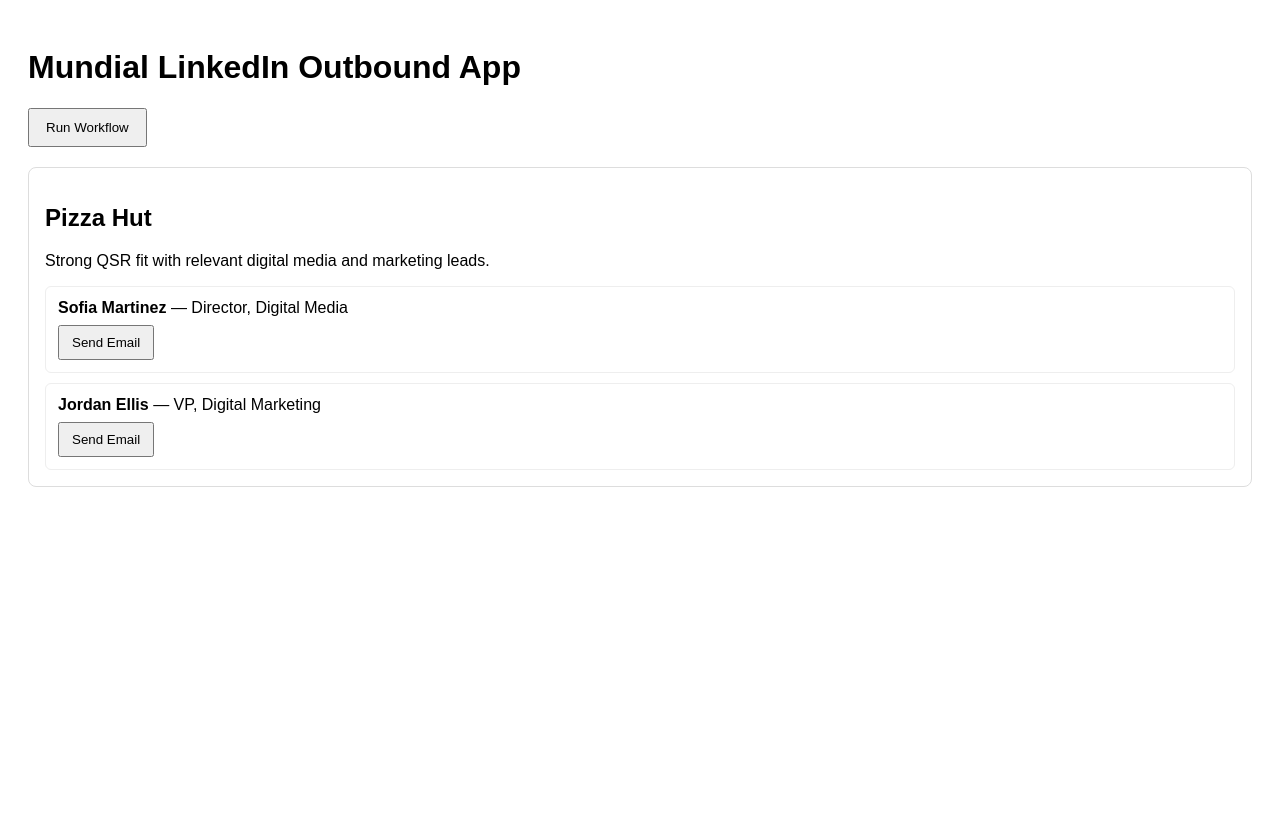
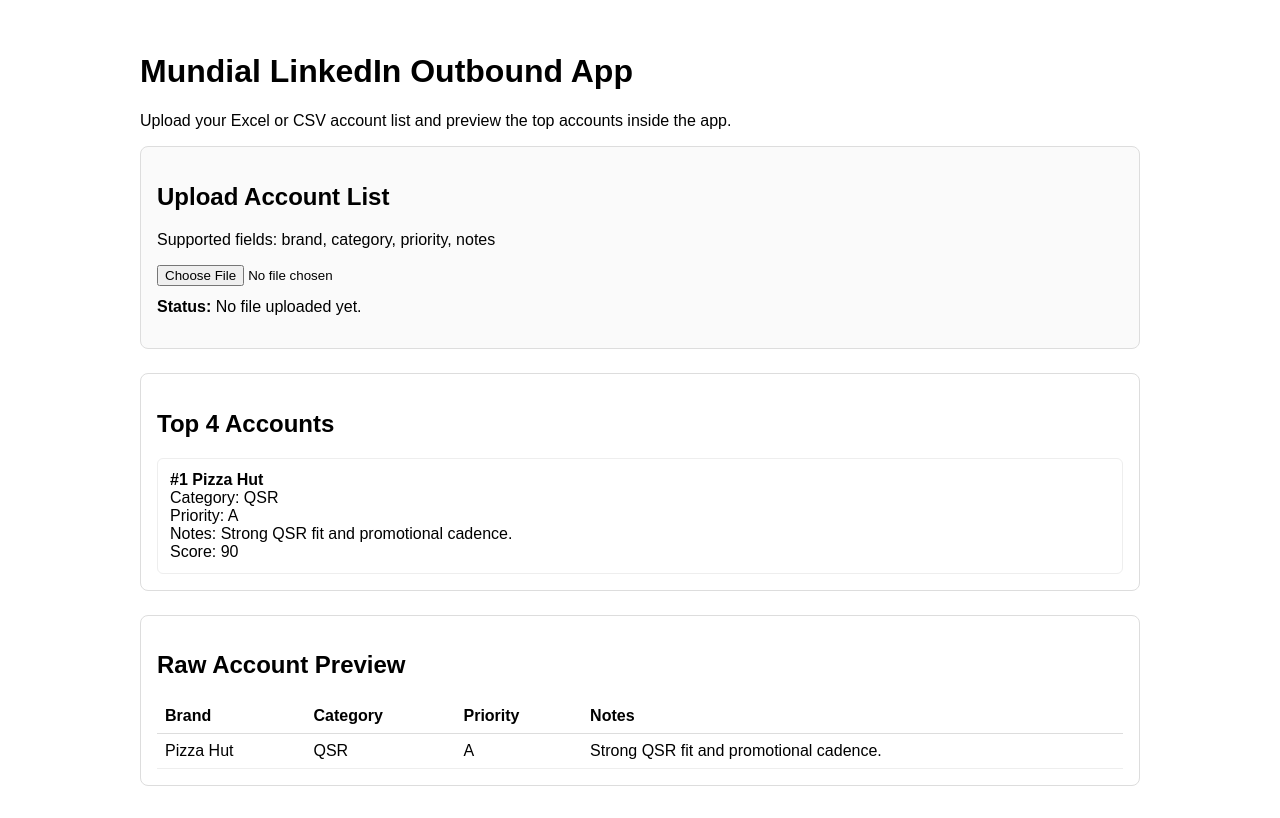
Before and after one commit to jklahre-hue/mundial-linkedin-outbound-clean-final2, a Next.js app: page / in a window 1280 px wide. Built offline with nearby package versions, Linux system fonts and the light colour scheme.

Commit message:
add excel upload to app

```diff
--- a/app/page.js
+++ b/app/page.js
@@ -1,54 +1,132 @@
 "use client"
 
-import { useEffect, useState } from "react"
+import { useMemo, useState } from "react"
+import * as XLSX from "xlsx"
+
+function parseCsv(text) {
+  const lines = text
+    .split(/\r?\n/)
+    .map((line) => line.trim())
+    .filter(Boolean)
+
+  if (!lines.length) return []
+
+  const headers = lines[0].split(",").map((h) => h.trim().toLowerCase())
+
+  return lines.slice(1).map((line) => {
+    const values = line.split(",")
+    const row = {}
+    headers.forEach((header, i) => {
+      row[header] = (values[i] || "").trim()
+    })
+    return row
+  })
+}
+
+function normalizeAccountRow(row) {
+  return {
+    brand: String(row.brand || row["brand name"] || "").trim(),
+    category: String(row.category || "").trim(),
+    priority: String(row.priority || row["priority tier"] || "").trim(),
+    notes: String(row.notes || "").trim(),
+  }
+}
 
 export default function Home() {
-  const [report, setReport] = useState([])
+  const [accounts, setAccounts] = useState([
+    {
+      brand: "Pizza Hut",
+      category: "QSR",
+      priority: "A",
+      notes: "Strong QSR fit and promotional cadence.",
+    },
+  ])
+  const [uploadMessage, setUploadMessage] = useState("No file uploaded yet.")
 
-  async function load() {
-    const res = await fetch("/api/reports/latest")
-    const data = await res.json()
-    setReport(data.brands || [])
+  async function handleFileUpload(file) {
+    if (!file) return
+
+    try {
+      const lowerName = file.name.toLowerCase()
+
+      if (lowerName.endsWith(".csv")) {
+        const text = await file.text()
+        const parsed = parseCsv(text).map(normalizeAccountRow).filter((row) => row.brand)
+        setAccounts(parsed)
+        setUploadMessage(`Loaded ${parsed.length} account rows from CSV.`)
+        return
       }
 
-  async function run() {
-    await fetch("/api/workflows/run-weekly", { method: "POST" })
-    load()
+      if (lowerName.endsWith(".xlsx") || lowerName.endsWith(".xls")) {
+        const buffer = await file.arrayBuffer()
+        const workbook = XLSX.read(buffer, { type: "array" })
+        const sheetName = workbook.SheetNames[0]
+        const sheet = workbook.Sheets[sheetName]
+        const json = XLSX.utils.sheet_to_json(sheet, { defval: "" })
+        const parsed = json.map(normalizeAccountRow).filter((row) => row.brand)
+        setAccounts(parsed)
+        setUploadMessage(`Loaded ${parsed.length} account rows from Excel.`)
+        return
       }
 
-  function openGmail(email, subject, body) {
-    const url = `https://mail.google.com/mail/?view=cm&fs=1&to=${email}&su=${encodeURIComponent(subject)}&body=${encodeURIComponent(body)}`
-    window.open(url, "_blank")
+      setUploadMessage("Please upload a .csv, .xlsx, or .xls file.")
+    } catch (error) {
+      console.error(error)
+      setUploadMessage("There was a problem reading that file.")
+    }
   }
 
-  useEffect(() => {
-    load()
-  }, [])
+  const topAccounts = useMemo(() => {
+    const scored = [...accounts].map((account) => {
+      let score = 50
+      if ((account.priority || "").toUpperCase() === "A") score += 20
+      if (["QSR", "Retail", "CPG", "Automotive"].includes(account.category)) score += 10
+      if (account.notes) score += 10
+      return { ...account, score }
+    })
+
+    return scored.sort((a, b) => b.score - a.score).slice(0, 4)
+  }, [accounts])
 
   return (
-    <div style={{ padding: 20, fontFamily: "Arial, sans-serif" }}>
+    <div style={{ padding: 24, fontFamily: "Arial, sans-serif", maxWidth: 1000, margin: "0 auto" }}>
       <h1>Mundial LinkedIn Outbound App</h1>
+      <p>Upload your Excel or CSV account list and preview the top accounts inside the app.</p>
 
-      <button onClick={run} style={{ padding: "10px 16px", marginBottom: 20 }}>
-        Run Workflow
-      </button>
-
-      {report.map((brand) => (
       <div
-          key={brand.id}
         style={{
           border: "1px solid #ddd",
           borderRadius: 8,
           padding: 16,
-            marginBottom: 16,
+          marginBottom: 24,
+          background: "#fafafa",
         }}
       >
-          <h2>{brand.brand_name}</h2>
-          <p>{brand.why_now}</p>
+        <h2>Upload Account List</h2>
+        <p style={{ marginTop: 0 }}>Supported fields: brand, category, priority, notes</p>
+        <input
+          type="file"
+          accept=".csv,.xlsx,.xls"
+          onChange={(e) => handleFileUpload(e.target.files?.[0] || null)}
+        />
+        <p style={{ marginTop: 12 }}><strong>Status:</strong> {uploadMessage}</p>
+      </div>
 
-          {brand.contacts.map((contact, i) => (
       <div
-              key={i}
+        style={{
+          border: "1px solid #ddd",
+          borderRadius: 8,
+          padding: 16,
+          marginBottom: 24,
+        }}
+      >
+        <h2>Top 4 Accounts</h2>
+        {topAccounts.length === 0 ? (
+          <p>No accounts loaded yet.</p>
+        ) : (
+          topAccounts.map((account, i) => (
+            <div
+              key={`${account.brand}-${i}`}
               style={{
                 border: "1px solid #eee",
                 borderRadius: 6,
@@ -56,26 +134,47 @@
                 marginTop: 10,
               }}
             >
-              <strong>{contact.full_name}</strong> — {contact.title}
+              <strong>#{i + 1} {account.brand}</strong>
+              <div>Category: {account.category || "—"}</div>
+              <div>Priority: {account.priority || "—"}</div>
+              <div>Notes: {account.notes || "—"}</div>
+              <div>Score: {account.score}</div>
+            </div>
+          ))
+        )}
+      </div>
 
-              <div style={{ marginTop: 8 }}>
-                <button
-                  onClick={() =>
-                    openGmail(
-                      contact.email,
-                      contact.personalized_subject || "Quick idea",
-                      contact.personalized_email || ""
-                    )
-                  }
-                  style={{ padding: "8px 12px" }}
+      <div
+        style={{
+          border: "1px solid #ddd",
+          borderRadius: 8,
+          padding: 16,
+        }}
       >
-                  Send Email
-                </button>
+        <h2>Raw Account Preview</h2>
+        <div style={{ overflowX: "auto" }}>
+          <table style={{ width: "100%", borderCollapse: "collapse" }}>
+            <thead>
+              <tr>
+                <th style={{ textAlign: "left", borderBottom: "1px solid #ddd", padding: 8 }}>Brand</th>
+                <th style={{ textAlign: "left", borderBottom: "1px solid #ddd", padding: 8 }}>Category</th>
+                <th style={{ textAlign: "left", borderBottom: "1px solid #ddd", padding: 8 }}>Priority</th>
+                <th style={{ textAlign: "left", borderBottom: "1px solid #ddd", padding: 8 }}>Notes</th>
+              </tr>
+            </thead>
+            <tbody>
+              {accounts.map((account, i) => (
+                <tr key={`${account.brand}-${i}`}>
+                  <td style={{ borderBottom: "1px solid #eee", padding: 8 }}>{account.brand}</td>
+                  <td style={{ borderBottom: "1px solid #eee", padding: 8 }}>{account.category}</td>
+                  <td style={{ borderBottom: "1px solid #eee", padding: 8 }}>{account.priority}</td>
+                  <td style={{ borderBottom: "1px solid #eee", padding: 8 }}>{account.notes}</td>
+                </tr>
+              ))}
+            </tbody>
+          </table>
         </div>
       </div>
-          ))}
-        </div>
-      ))}
     </div>
   )
 }
```
Lines whose indentation alone changed are shown as unchanged.
